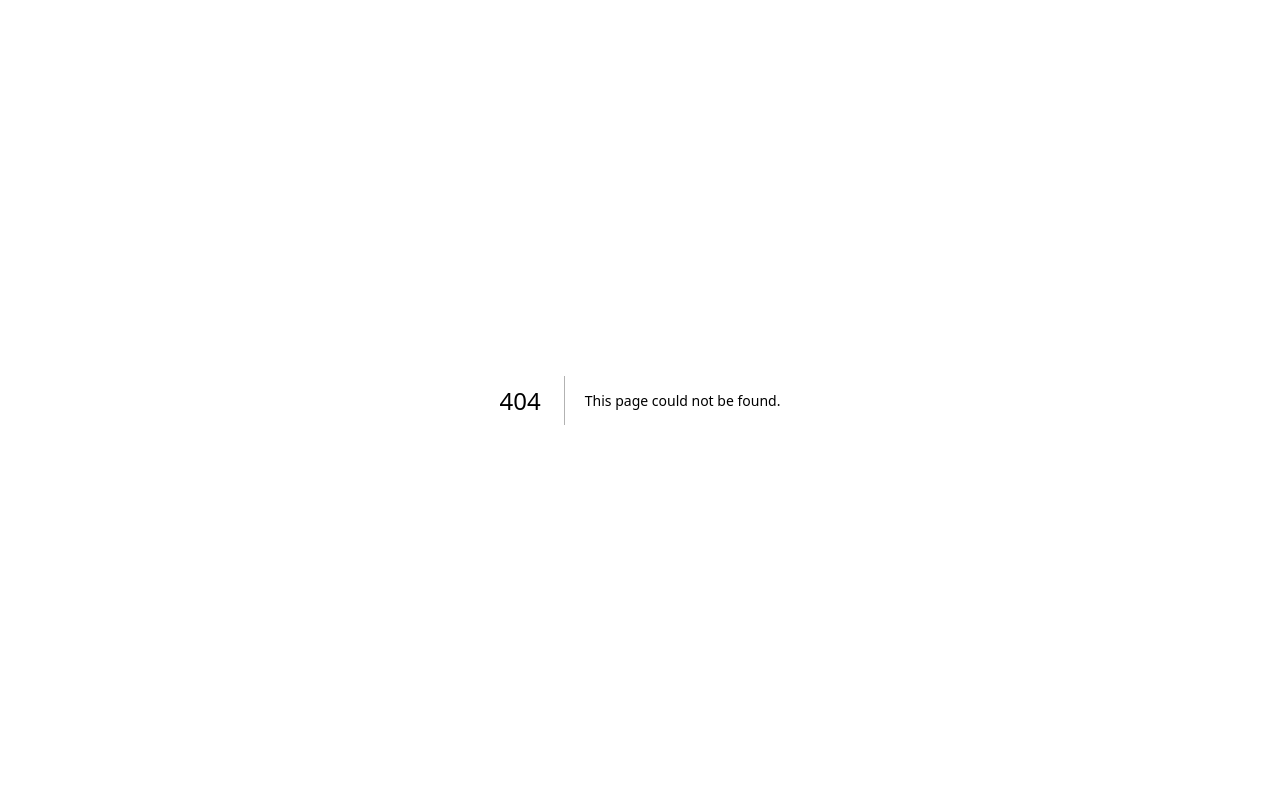
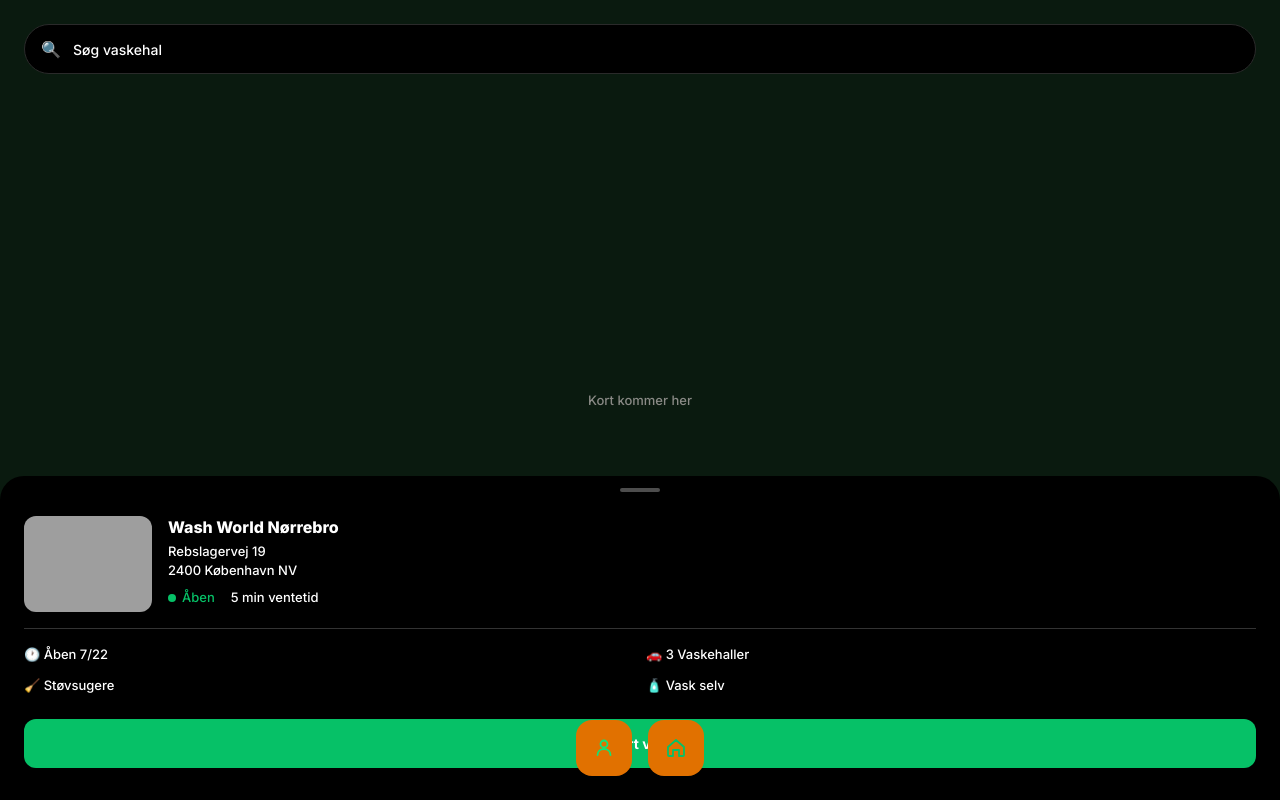
Before and after one commit to char667v/nextjs_reexam_frontend, a Next.js app: page /pages/dashboard in a window 1280 px wide. Before the commit this address had no page. Built offline with nearby package versions, Linux system fonts and the light colour scheme; grey boxes are pictures that could not be loaded; a web font is replaced by a local one.

Commit message:
dashboard, single wash and staart

```diff
--- a/app/components/ui/TierSelector.tsx
+++ b/app/components/ui/TierSelector.tsx
@@ -19,10 +19,16 @@
     text: string;
   };
   showFootnote?: boolean; // defaults to true — pass showFootnote={false} to hide it
+  onSelect?: (tier: string) => void;
 };
 
-export default function TierSelector({ caption, showFootnote = true }: TierSelectorProps) {
+export default function TierSelector({ caption, showFootnote = true, onSelect }: TierSelectorProps) {
   const [selected, setSelected] = useState("Guld");
+
+  function handleSelect(tier: string) {
+    setSelected(tier);
+    onSelect?.(tier);
+  }
 
   return (
     <div>
@@ -39,7 +45,7 @@
             key={tier.name}
             {...tier}
             selected={selected === tier.name}
-            onClick={() => setSelected(tier.name)}
+            onClick={() => handleSelect(tier.name)}
           />
         ))}
       </div>
--- a/app/components/ui/WashHallCard.tsx
+++ b/app/components/ui/WashHallCard.tsx
@@ -33,7 +33,7 @@
         </div>
 
         <div>
-          <h2 className="text-h5 text-foreground underline">{name}</h2>
+          <h2 className="text-h5 text-foreground">{name}</h2>
           <p className="text-body-sm text-foreground mt-1 whitespace-pre-line">{address}</p>
 
           <div className="flex items-center gap-4 mt-2">
--- /dev/null
+++ b/app/pages/dashboard/page.tsx
@@ -0,0 +1,47 @@
+"use client";
+import { useState } from "react";
+import SearchBar from "../../components/ui/SearchBar";
+import BottomSheet from "../../components/ui/BottomSheet";
+import WashHallCard from "../../components/ui/WashHallCard";
+import BottomNav from "../../components/layout/BottomNav";
+import { useRouter } from "next/navigation";
+
+export default function Dashboard() {
+  const router = useRouter();
+  const [search, setSearch] = useState("");
+  const [sheetOpen, setSheetOpen] = useState(true);
+
+  return (
+    <div className="h-screen overflow-hidden relative">
+      {/* Placeholder for the real Leaflet map, added later */}
+      <div className="absolute inset-0 bg-[#0a1a0f] flex items-center justify-center">
+        <span className="text-body-sm text-[#8a8a86]">Kort kommer her</span>
+      </div>
+
+      <div className="absolute top-6 left-6 right-6">
+        <SearchBar value={search} onChange={setSearch} />
+      </div>
+
+      {sheetOpen && (
+        <BottomSheet onClose={() => setSheetOpen(false)}>
+          <WashHallCard
+            name="Wash World Nørrebro"
+            address={"Rebslagervej 19\n2400 København NV"}
+            image="/jpg/wash-world-norrebro.jpg"
+            open={true}
+            waitTime="5 min ventetid"
+            amenities={[
+              { icon: "🕐", label: "Åben 7/22" },
+              { icon: "🚗", label: "3 Vaskehaller" },
+              { icon: "🧹", label: "Støvsugere" },
+              { icon: "🧴", label: "Vask selv" },
+            ]}
+            onStart={() => router.push("/pages/wash/start")}
+          />
+        </BottomSheet>
+      )}
+
+      <BottomNav />
+    </div>
+  );
+}
--- /dev/null
+++ b/app/pages/wash/select-single-wash/page.tsx
@@ -0,0 +1,39 @@
+"use client";
+import { useState } from "react";
+import AppHeader from "@/app/components/layout/AppHeader";
+import PromoBanner from "@/app/components/ui/PromoBanner";
+import TierSelector from "@/app/components/ui/TierSelector";
+import PillButton from "@/app/components/ui/PillButton";
+import { useRouter } from "next/navigation";
+
+export default function SelectSingleWashPage() {
+  const router = useRouter();
+  const [selectedTier, setSelectedTier] = useState("Guld");
+
+  function handleContinue() {
+    router.push(`/pages/wash/start?tier=${selectedTier}`);
+  }
+
+  return (
+    <div className="pt-20 pr-10 pl-14 flex flex-col gap-4">
+      <AppHeader title="Vælg enkeltvask" />
+
+      <PromoBanner
+        src="/jpg/enkeltvask-banner.jpg"
+        alt="Enkeltvask - betal kun for den vask, du bruger"
+        caption={{
+          title: "Vælg din foretrukne enkeltvask",
+          text: "Du kan vælge mellem vores tre grundige vaskeprogrammer: Guld, Premium og Brilliant og",
+        }}
+      />
+
+      <div className="mt-6">
+        <TierSelector onSelect={setSelectedTier} />
+      </div>
+
+      <div className="mt-6">
+        <PillButton onClick={handleContinue}>Gem og fortsæt</PillButton>
+      </div>
+    </div>
+  );
+}
--- a/app/pages/wash/start/page.tsx
+++ b/app/pages/wash/start/page.tsx
@@ -19,7 +19,7 @@
         ]}
       />
 
-      <div className="my-6">
+      <div className="my-6 flex justify-center">
         <BayStatusCard image="/png/vaskehal-ledig.png" alt="Vaskehal 2, ledig" />
       </div>
 
```
